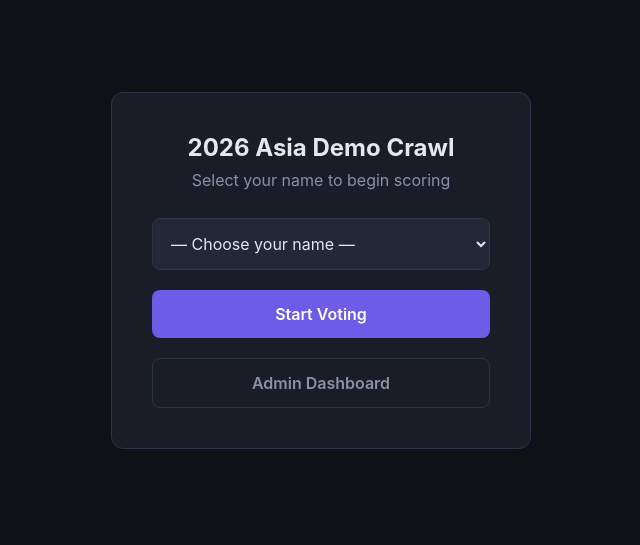
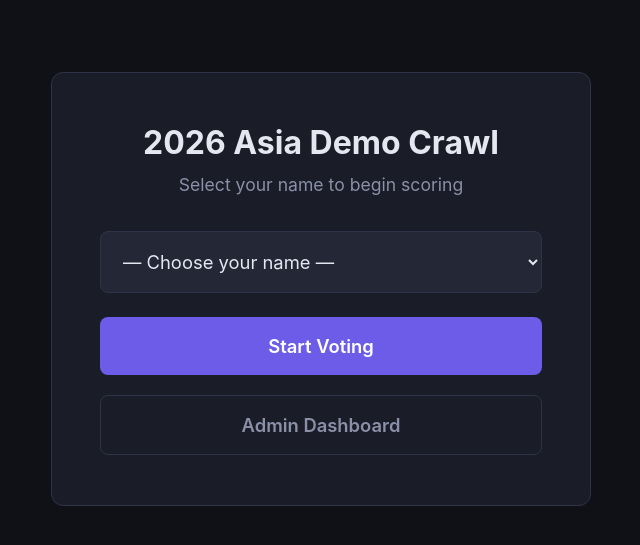
Before and after one commit to gongnq/VoteSystem, a Flask app: page / in a window 1280 px wide. Shown: the top 545 px of the page, without its empty margins (319-959 px from the left). Run offline with Flask 3, Linux system fonts and the light colour scheme; data that the repository does not hold is empty.

Commit message:
fix: enlarge login page - bigger card, fonts, select, button

```diff
--- a/templates/index.html
+++ b/templates/index.html
@@ -48,14 +48,14 @@ input, textarea, select { font-family: inherit; font-size: inherit; }
 .btn-success:hover { background: #00a383; }
 
 /* ===== LOGIN ===== */
-.login-card { max-width: 420px; margin: 80px auto; background: var(--surface);
-  border-radius: var(--radius); padding: 40px; border: 1px solid var(--border); }
-.login-card h2 { text-align: center; margin-bottom: 8px; font-size: 1.5rem; }
-.login-card p { text-align: center; color: var(--text2); margin-bottom: 28px; }
-.login-card select { width: 100%; padding: 14px; background: var(--surface2);
+.login-card { max-width: 540px; margin: 60px auto; background: var(--surface);
+  border-radius: var(--radius); padding: 50px 48px; border: 1px solid var(--border); }
+.login-card h2 { text-align: center; margin-bottom: 12px; font-size: 2rem; }
+.login-card p { text-align: center; color: var(--text2); margin-bottom: 36px; font-size: 1.1rem; }
+.login-card select { width: 100%; padding: 18px; background: var(--surface2);
   border: 1px solid var(--border); border-radius: var(--radius-sm); color: var(--text);
-  font-size: 1rem; margin-bottom: 20px; appearance: auto; }
-.login-card .btn { width: 100%; padding: 14px; font-size: 1rem; }
+  font-size: 1.15rem; margin-bottom: 24px; appearance: auto; }
+.login-card .btn { width: 100%; padding: 18px; font-size: 1.15rem; }
 
 /* ===== PROGRESS BAR ===== */
 .progress-wrap { margin-bottom: 24px; }
```
